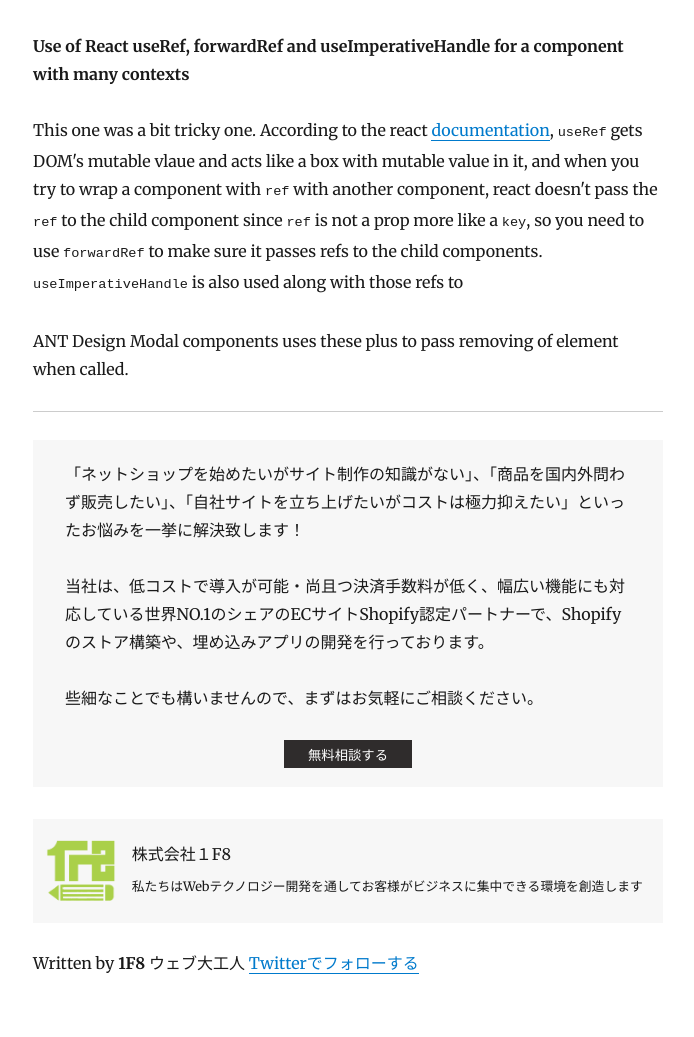
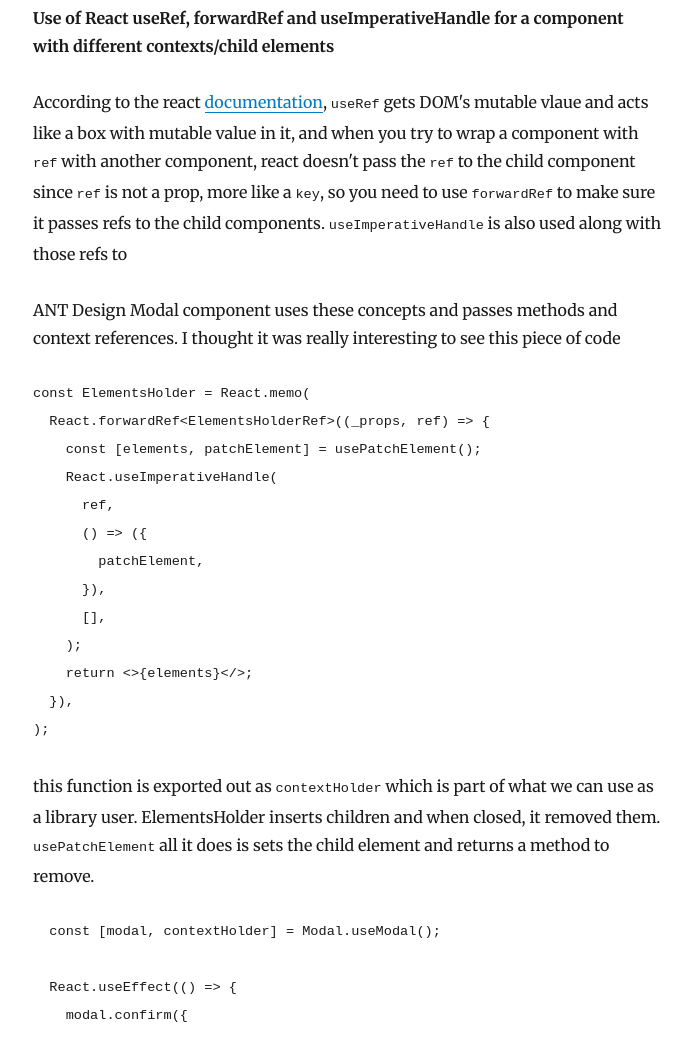
Before and after one commit to 1f8/blog, a Gatsby site: page /sawa-ant-design/sawaAntDesign/ in a window 1280 px wide. Shown: the part 2954-3991 px from the top of the page, without its empty margins (292-986 px from the left). Built offline with nearby package versions, Linux system fonts and the light colour scheme; Gatsby itself is replaced by a stand-in of ours; some packages are replaced by stand-ins of ours; code samples lack their colours.

Commit message:
adding section about refs

````diff
--- a/content/blog/sawa-ant-design/sawaAntDesign.md
+++ b/content/blog/sawa-ant-design/sawaAntDesign.md
@@ -52,7 +52,7 @@ const Component = (props: Foo) {
 
 ## Modal status handling
 
-A modal has status like warn, info, success, and noramally each status has its own icon and stylings. ANT Design extracts status and styling out of component and creates a method which returns props merged with base props. [example - ANT Design confirm](https://github.com/ant-design/ant-design/blob/master/components/modal/confirm.tsx)
+A modal has status like warn, info, success, and noramally each status has its own icon. Each status has its own method which returns props already merged with base props. [example - ANT Design confirm](https://github.com/ant-design/ant-design/blob/master/components/modal/confirm.tsx)
 
 ```
 // Confirm modal
@@ -105,9 +105,40 @@ code from [ANT Design Modal](https://github.com/ant-design/ant-design/blob/maste
 
 ```
 
-**Use of React useRef, forwardRef and useImperativeHandle for a component with many contexts**
+**Use of React useRef, forwardRef and useImperativeHandle for a component with different contexts/child elements**
 
-This one was a bit tricky one. According to the react [documentation](https://reactjs.org/docs/hooks-reference.html#useref), `useRef` gets DOM's mutable vlaue and acts like a box with mutable value in it, and when you try to wrap a component with `ref` with another component, react doesn't pass the `ref` to the child component since `ref` is not a prop more like a `key`, so you need to use `forwardRef` to make sure it passes refs to the child components. `useImperativeHandle` is also used along with those refs to
+According to the react [documentation](https://reactjs.org/docs/hooks-reference.html#useref), `useRef` gets DOM's mutable vlaue and acts like a box with mutable value in it, and when you try to wrap a component with `ref` with another component, react doesn't pass the `ref` to the child component since `ref` is not a prop, more like a `key`, so you need to use `forwardRef` to make sure it passes refs to the child components. `useImperativeHandle` is also used along with those refs to
 
 
-ANT Design Modal components uses these plus  to pass removing of element when called.
+ANT Design Modal component uses these concepts and passes methods and context references. I thought it was really interesting to see this piece of code
+
+```
+const ElementsHolder = React.memo(
+  React.forwardRef<ElementsHolderRef>((_props, ref) => {
+    const [elements, patchElement] = usePatchElement();
+    React.useImperativeHandle(
+      ref,
+      () => ({
+        patchElement,
+      }),
+      [],
+    );
+    return <>{elements}</>;
+  }),
+);
+```
+
+this function is exported out as `contextHolder` which is part of what we can use as a library user. ElementsHolder inserts children and when closed, it removed them. `usePatchElement` all it does is sets the child element and returns a method to remove.
+
+```
+  const [modal, contextHolder] = Modal.useModal();
+
+  React.useEffect(() => {
+    modal.confirm({
+      // ...
+    });
+  }, []);
+
+  return <div>{contextHolder}</div>;
+
+```
````
